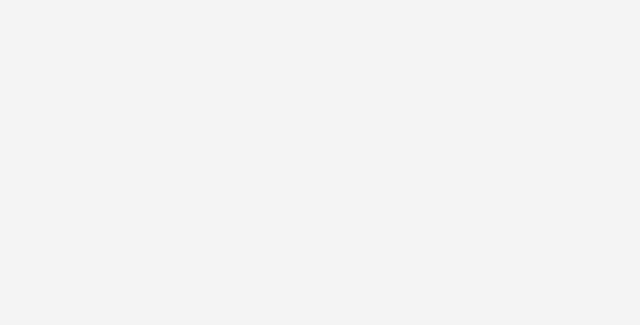
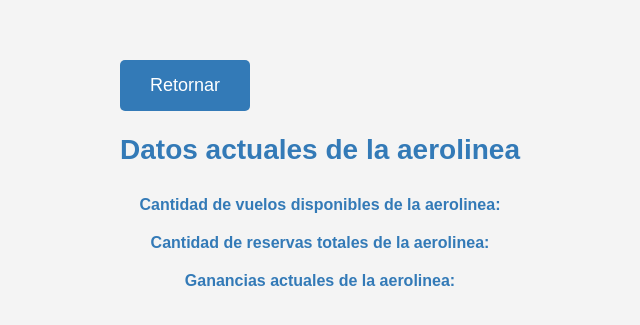
Before and after one commit to RKNC/SRCRV, a React (Create React App) app in the folder frontend/: page /mostrarestadisticas in a window 1280 px wide. Before the commit this address had no page. Shown: the part 235-560 px from the top of the page, without its empty margins (320-960 px from the left). Built offline with nearby package versions, Linux system fonts and the light colour scheme.

Commit message:
Pagina de estadisticas creada

```diff
--- a/frontend/src/App.js
+++ b/frontend/src/App.js
@@ -10,8 +10,9 @@ import EliminarVuelo from "./pages/eliminarVuelo"
 import MostrarVuelos from "./pages/mostrarVuelos"
 import ReservaVuelos from "./pages/reservaVuelos"
 import HistorialReservas from "./pages/historialReservas"
+import OpcionesUser from "./pages/opcionesUser"
 import EstadisticasVuelos from "./pages/estadisticasVuelos"
-import OpcionesUser from "./pages/opcionesUser"
+import MostrarEstadisticas from "./pages/mostrarEstadisticas"
 
 function App() {
   return (
@@ -30,6 +31,7 @@ function App() {
                 <Route path="/reservas" element={<HistorialReservas/>}/>
                 <Route path="/estadisticas" element={<EstadisticasVuelos/>}/>
                 <Route path="/opciones" element={<OpcionesUser/>}/>
+                <Route path="/mostrarestadisticas" element={<MostrarEstadisticas/>}/>
             </Routes>
         </BrowserRouter>
   );
--- a/frontend/src/pages/estadisticasVuelos.js
+++ b/frontend/src/pages/estadisticasVuelos.js
@@ -1,9 +1,11 @@
 import React, {useEffect, useState} from "react"
+import { useNavigate } from "react-router-dom"
 import axios from "axios"
 
 export default function EstadisticasVuelos(){
     const[aerolineaBusqueda, setAerolineaBusqueda]= useState('')
     const [listavuelos, setListavuelos]=useState('')
+    const navigate= useNavigate()
     const getVuelos= async()=>{
         const url='http://localhost:9000/api/showflights/'
         const {data}= await axios.get(url)
@@ -47,9 +49,9 @@ export default function EstadisticasVuelos(){
             localStorage.setItem("cantidadVuelos", cantVuelos)
             localStorage.setItem("cantidadReservas", i)
             localStorage.setItem("ganancias", ganancias)
-            //TODO: Navigate a pagina de muestra
+            navigate("/mostrarestadisticas")
         }catch(error){
-
+            console.log("Respuesta del servidor: "+error)
         }
 
         setAerolineaBusqueda('')
@@ -57,6 +59,7 @@ export default function EstadisticasVuelos(){
 
     return (
         <main>
+            <html>
                 <h1>Lista de aerolineas que actualmente se encuentran registradas en FlyEasy</h1>
                 <div className="mostrarAerolineas">
                     <table id="listaAerolineas">
@@ -83,6 +86,7 @@ export default function EstadisticasVuelos(){
                     <input type="text" name="aerolinea" placeholder="Nombre de la aerolinea" onChange={comprobarCambiosAerolinea} required value={aerolineaBusqueda}></input><br></br><br></br>
                     <button id="btnReserve" onClick={stats}>Calcular ingresos</button>
                 </div>
+            </html>
         </main>
     )
 }
--- a/frontend/src/pages/mostrarEstadisticas.js
+++ b/frontend/src/pages/mostrarEstadisticas.js
@@ -0,0 +1,30 @@
+import React from "react";
+import { useNavigate } from "react-router-dom";
+
+export default function MostrarEstadisticas(){
+    const navigate= useNavigate()
+    const vuelo={
+        aerolinea: localStorage.getItem("aerolinea"),
+        cantidad: localStorage.getItem("cantidadVuelos"),
+        reservas: localStorage.getItem("cantidadReservas"),
+        ganancias: localStorage.getItem("ganancias")
+    }
+
+    const Atras=()=>{
+        navigate("/estadisticas")
+    }
+
+    return(
+        <main>
+            <html>
+                <button onClick={Atras}>Retornar</button>
+                <div className="Info">
+                    <h2>Datos actuales de la aerolinea {vuelo.aerolinea}</h2>
+                    <h3>Cantidad de vuelos disponibles de la aerolinea: {vuelo.cantidad}</h3>
+                    <h3>Cantidad de reservas totales de la aerolinea: {vuelo.reservas}</h3>
+                    <h3>Ganancias actuales de la aerolinea: {vuelo.ganancias}</h3>
+                </div>
+            </html>
+        </main>
+    )
+}
--- a/frontend/src/pages/opcionesUser.js
+++ b/frontend/src/pages/opcionesUser.js
@@ -58,10 +58,10 @@ export default function OpcionesUser(){
                     <h2>Datos actuales de la cuenta</h2>
                     <div className="contenedor_Datos">
                         <h2>Información de la cuenta:</h2>
-                        <h3>{user.nombre}</h3>
-                        <h3>{user.apellido}</h3>
-                        <h3>{user.email}</h3>
-                        <h3>{user.numero}</h3>
+                        <h3>Nombre del usuario: {user.nombre}</h3>
+                        <h3>Apellido del usuario: {user.apellido}</h3>
+                        <h3>Email del usuario: {user.email}</h3>
+                        <h3>Numero telefonico del usuario: {user.numero}</h3>
                     </div>
                     <button onClick={actualizarDatos}>Actualizar datos</button>
                     <button onClick={eliminarUsuario}>Eliminar cuenta</button>
```
Lines whose indentation alone changed are shown as unchanged.
